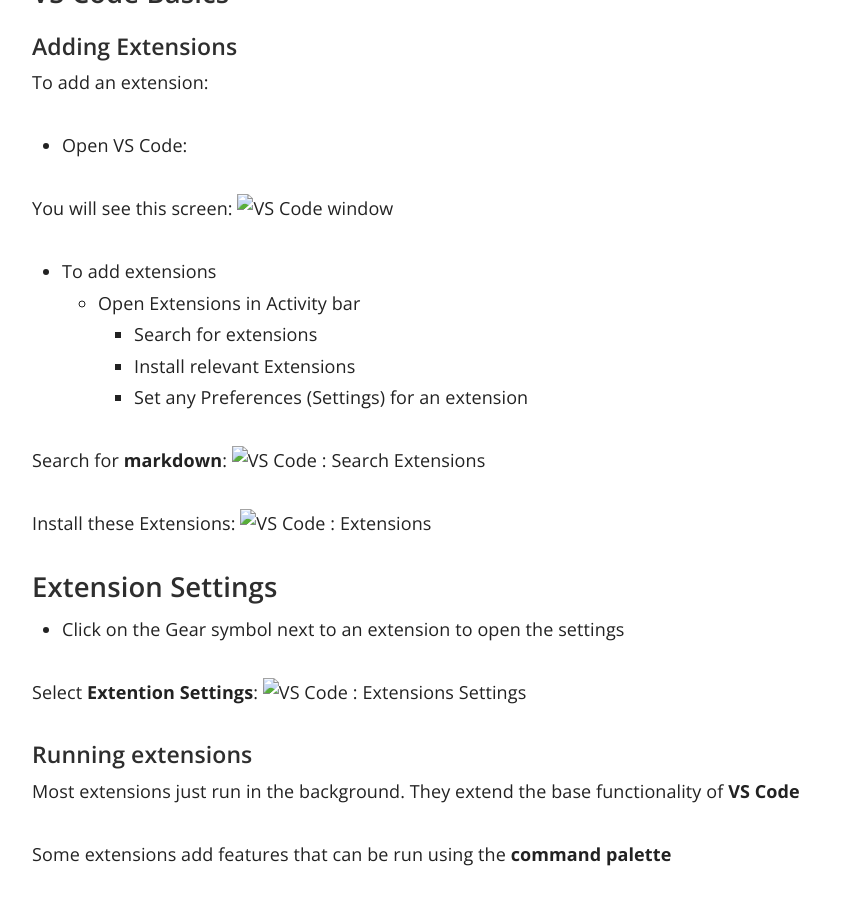
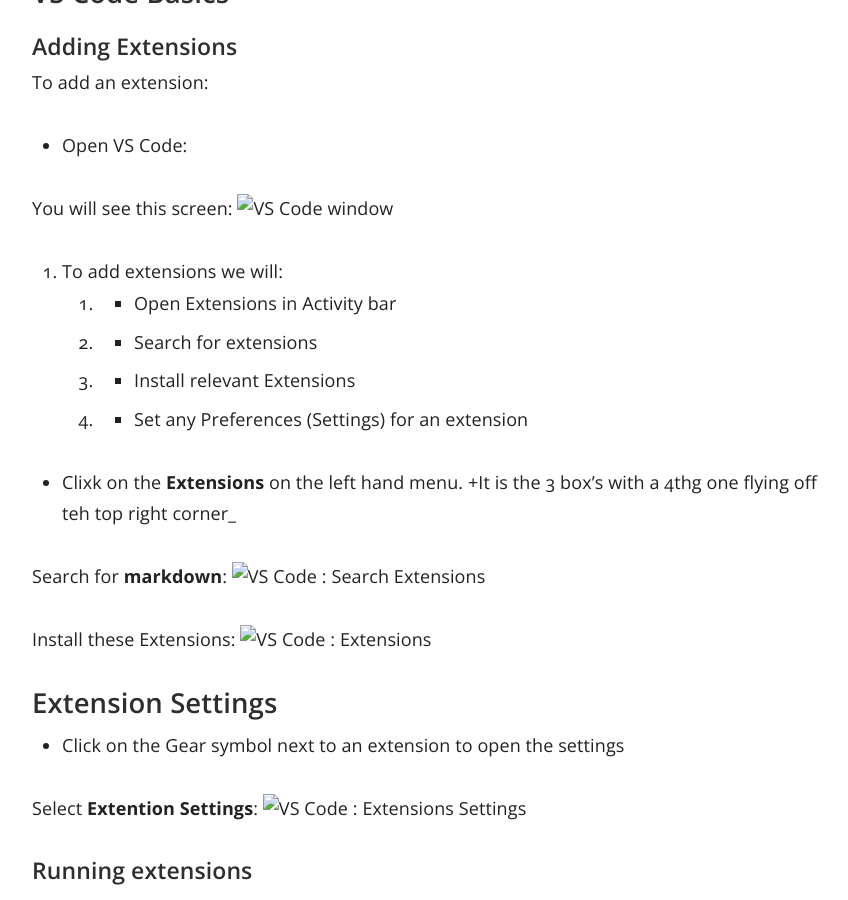
Before and after one commit to scotentSD/Tutorials, a Jekyll site: the page built from _docs/Content/VSCode.md, in a window 1280 px wide and 900 px high, scrolled down 713 px. Shown: the whole window, without its empty margins (358-1206 px from the left). Built offline with Jekyll 4.4.1, drawn with Linux system fonts in a browser that asks for light colours.

Commit message:
Update VSCode.md
 mk

```diff
--- a/_docs/Content/VSCode.md
+++ b/_docs/Content/VSCode.md
@@ -31,12 +31,13 @@ You will see this screen:
 
 
 
-- To add extensions
-  - Open Extensions in Activity bar
-    - Search for extensions
-    - Install relevant Extensions
-    - Set any Preferences (Settings) for an extension
+1. To add extensions we will:
+   1. - Open Extensions in Activity bar
+   2. - Search for extensions
+   3. - Install relevant Extensions
+   4. - Set any Preferences (Settings) for an extension
 
+- Clixk on the **Extensions** on the left hand menu. +It is the 3 box's with a 4thg one flying off teh top right corner_
 
 Search for **markdown**:
 ![VS Code : Search Extensions](https://scotentsd.github.io/tutorials/images/extensionsearch.png){:height="40%" width="40%"}
```
